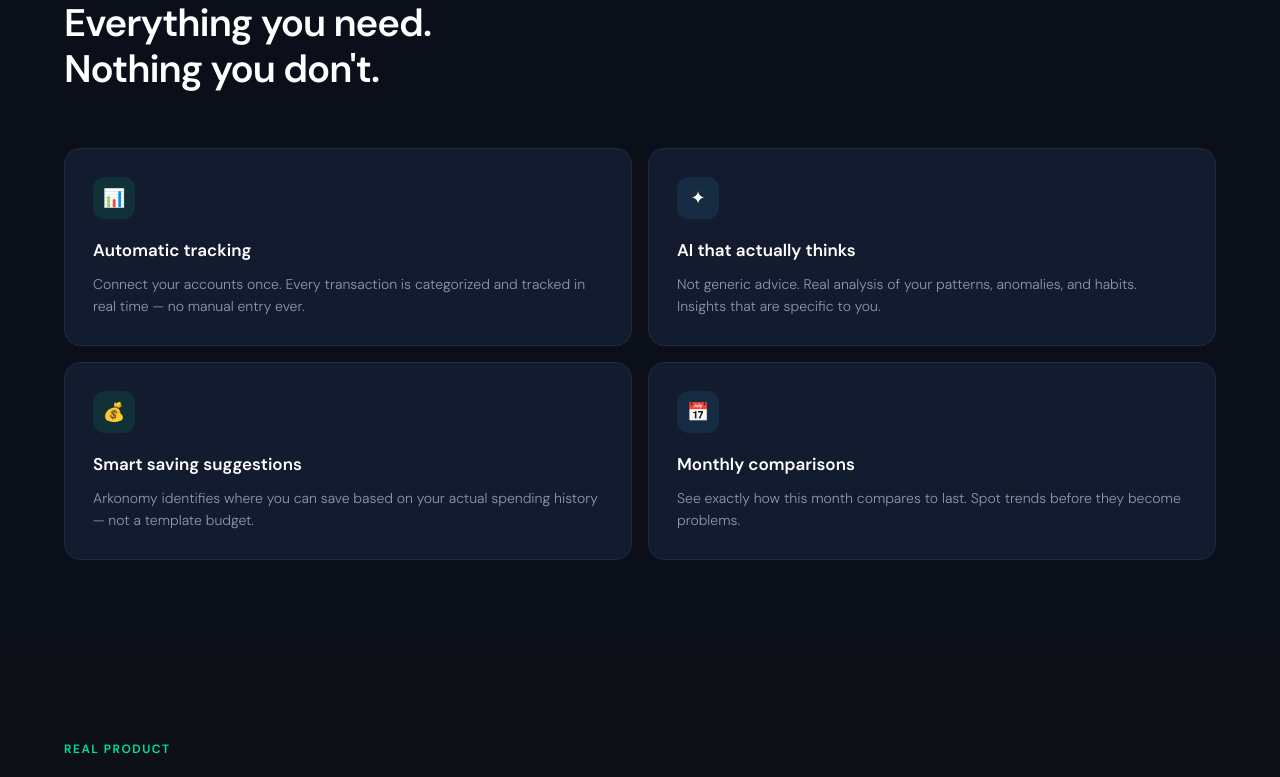
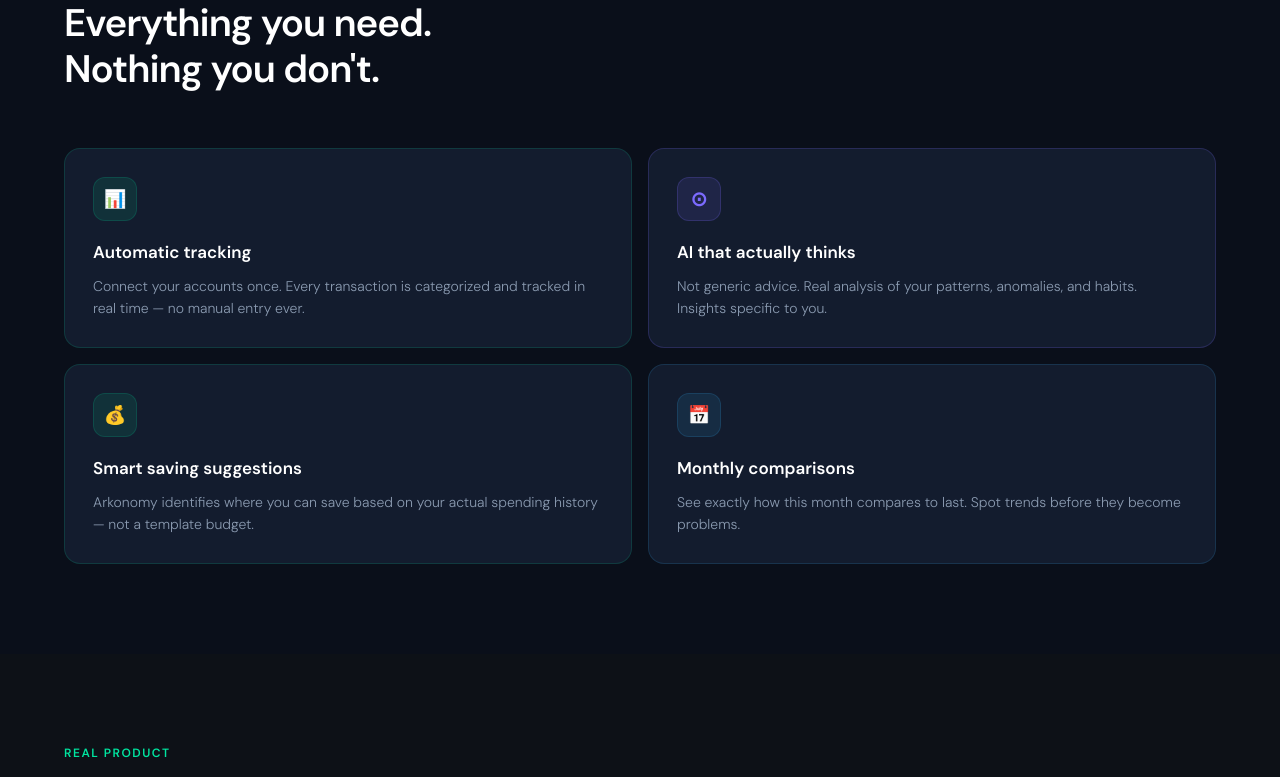
Before and after one commit to shevvik88-dot/arkonomy-site, a Next.js app: page / in a window 1280 px wide. Shown: the part 921-1698 px from the top of the page. Built offline with nearby package versions, Linux system fonts and the light colour scheme.

Commit message:
Update Features.tsx

```diff
--- a/components/Features.tsx
+++ b/components/Features.tsx
@@ -1,10 +1,10 @@
 "use client";
 
 const features = [
-  { icon: "📊", title: "Automatic tracking", color: "var(--green-glow)", desc: "Connect your accounts once. Every transaction is categorized and tracked in real time — no manual entry ever." },
-  { icon: "✦", title: "AI that actually thinks", color: "var(--blue-glow)", desc: "Not generic advice. Real analysis of your patterns, anomalies, and habits. Insights that are specific to you." },
-  { icon: "💰", title: "Smart saving suggestions", color: "var(--green-glow)", desc: "Arkonomy identifies where you can save based on your actual spending history — not a template budget." },
-  { icon: "📅", title: "Monthly comparisons", color: "var(--blue-glow)", desc: "See exactly how this month compares to last. Spot trends before they become problems." },
+  { icon: "📊", title: "Automatic tracking", color: "var(--green-glow)", border: "rgba(0,229,160,0.15)", desc: "Connect your accounts once. Every transaction is categorized and tracked in real time — no manual entry ever." },
+  { icon: "⊙", title: "AI that actually thinks", color: "var(--purple-glow)", border: "rgba(124,107,255,0.2)", desc: "Not generic advice. Real analysis of your patterns, anomalies, and habits. Insights specific to you.", purple: true },
+  { icon: "💰", title: "Smart saving suggestions", color: "var(--green-glow)", border: "rgba(0,229,160,0.15)", desc: "Arkonomy identifies where you can save based on your actual spending history — not a template budget." },
+  { icon: "📅", title: "Monthly comparisons", color: "var(--blue-glow)", border: "rgba(56,182,255,0.15)", desc: "See exactly how this month compares to last. Spot trends before they become problems.", blue: true },
 ];
 
 export function Features() {
@@ -14,20 +14,23 @@ export function Features() {
         <div style={{ fontSize: 12, color: "var(--green)", fontWeight: 600, letterSpacing: "1.5px", textTransform: "uppercase", marginBottom: 12 }}>
           Built for real life
         </div>
-        <h2 style={{ fontSize: "clamp(28px,3vw,42px)", fontWeight: 600, letterSpacing: -1, lineHeight: 1.2, marginBottom: 16 }}>
+        <h2 style={{ fontSize: "clamp(28px,3vw,42px)", fontWeight: 700, letterSpacing: -1, lineHeight: 1.2, marginBottom: 16 }}>
           Everything you need.<br />Nothing you don't.
         </h2>
 
         <div style={{ display: "grid", gridTemplateColumns: "repeat(2,1fr)", gap: 16, marginTop: 56 }}>
           {features.map((f) => (
             <div key={f.title} style={{
-              background: "var(--surface)", border: "1px solid var(--border)",
-              borderRadius: "var(--radius)", padding: 28
+              background: "var(--surface)", border: `1px solid ${f.border}`,
+              borderRadius: "var(--radius)", padding: 28,
+              transition: "border-color .25s"
             }}>
               <div style={{
-                width: 42, height: 42, borderRadius: 12, background: f.color,
+                width: 44, height: 44, borderRadius: 12, background: f.color,
                 display: "flex", alignItems: "center", justifyContent: "center",
-                marginBottom: 18, fontSize: 18
+                marginBottom: 18, fontSize: f.icon === "⊙" ? 20 : 18,
+                color: f.purple ? "var(--purple)" : f.blue ? "var(--blue)" : "var(--green)",
+                fontWeight: 700, border: `1px solid ${f.border}`
               }}>{f.icon}</div>
               <h3 style={{ fontSize: 17, fontWeight: 600, marginBottom: 8, color: "var(--text)" }}>{f.title}</h3>
               <p style={{ fontSize: 14, color: "var(--text2)", lineHeight: 1.6, fontWeight: 300 }}>{f.desc}</p>
```
